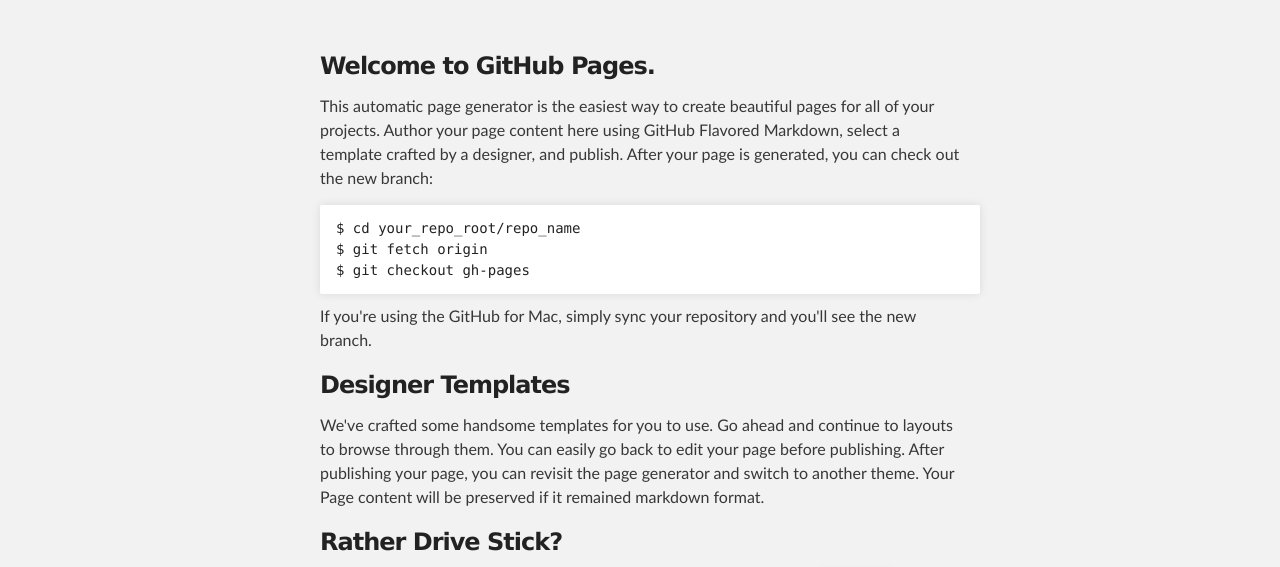
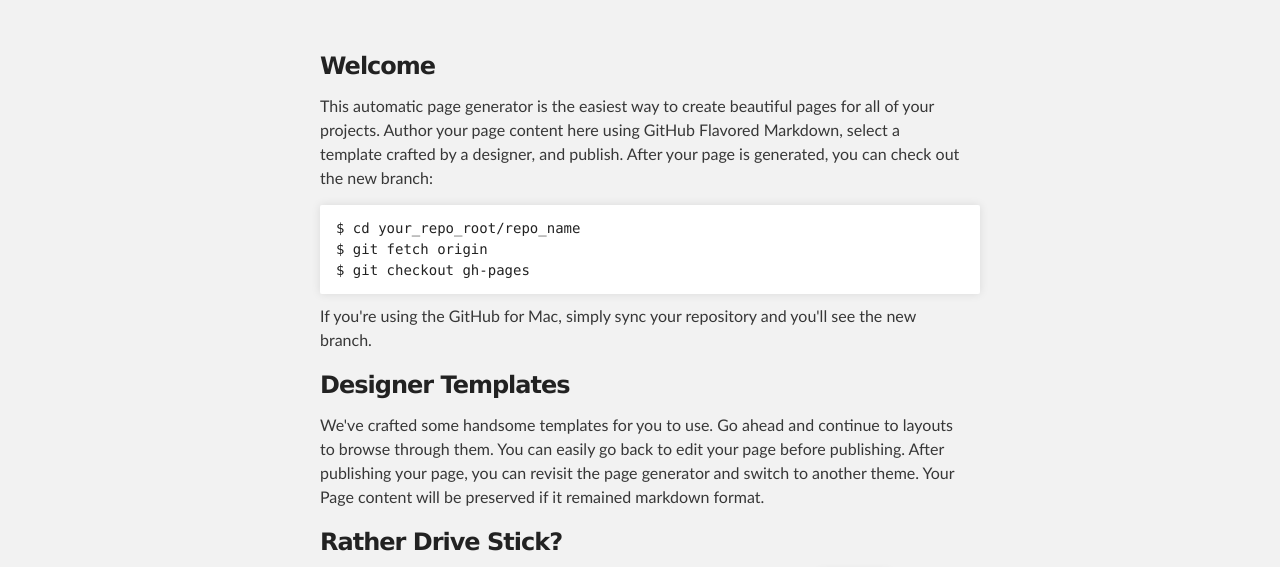
Before and after one commit to dbpas/dbpas.github.io, a plain HTML site: page index.html in a window 1280 px wide. Shown: the part 212-779 px from the top of the page. Drawn offline with Linux system fonts and the light colour scheme.

Commit message:
Update index.html

```diff
--- a/index.html
+++ b/index.html
@@ -28,7 +28,7 @@
     <div id="main_content_wrap" class="outer">
       <section id="main_content" class="inner">
         <h3>
-<a name="welcome-to-github-pages" class="anchor" href="#welcome-to-github-pages"><span class="octicon octicon-link"></span></a>Welcome to GitHub Pages.</h3>
+<a name="welcome-to-github-pages" class="anchor" href="#welcome-to-github-pages"><span class="octicon octicon-link"></span></a>Welcome</h3>
 
 <p>This automatic page generator is the easiest way to create beautiful pages for all of your projects. Author your page content here using GitHub Flavored Markdown, select a template crafted by a designer, and publish. After your page is generated, you can check out the new branch:</p>
 
```
